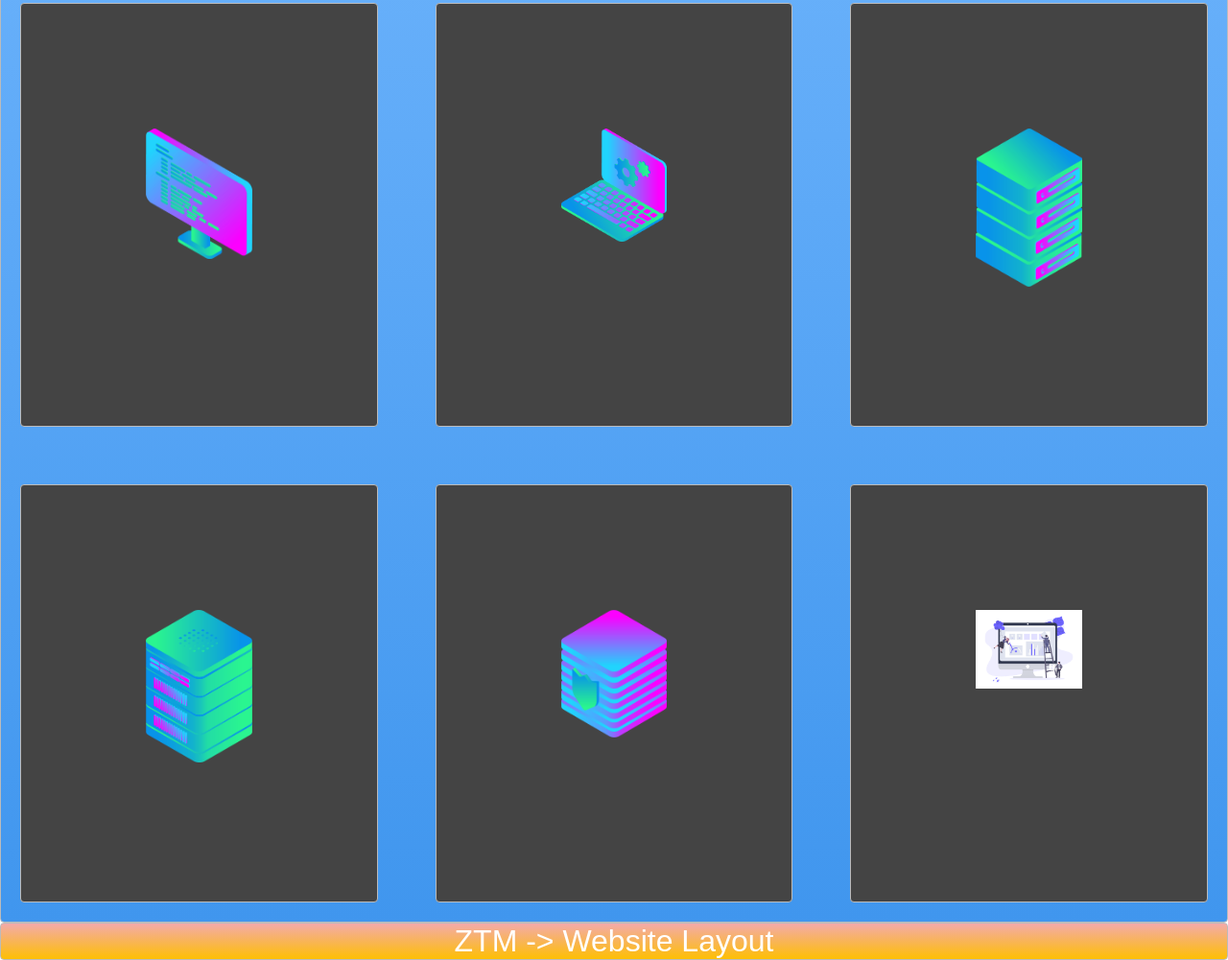
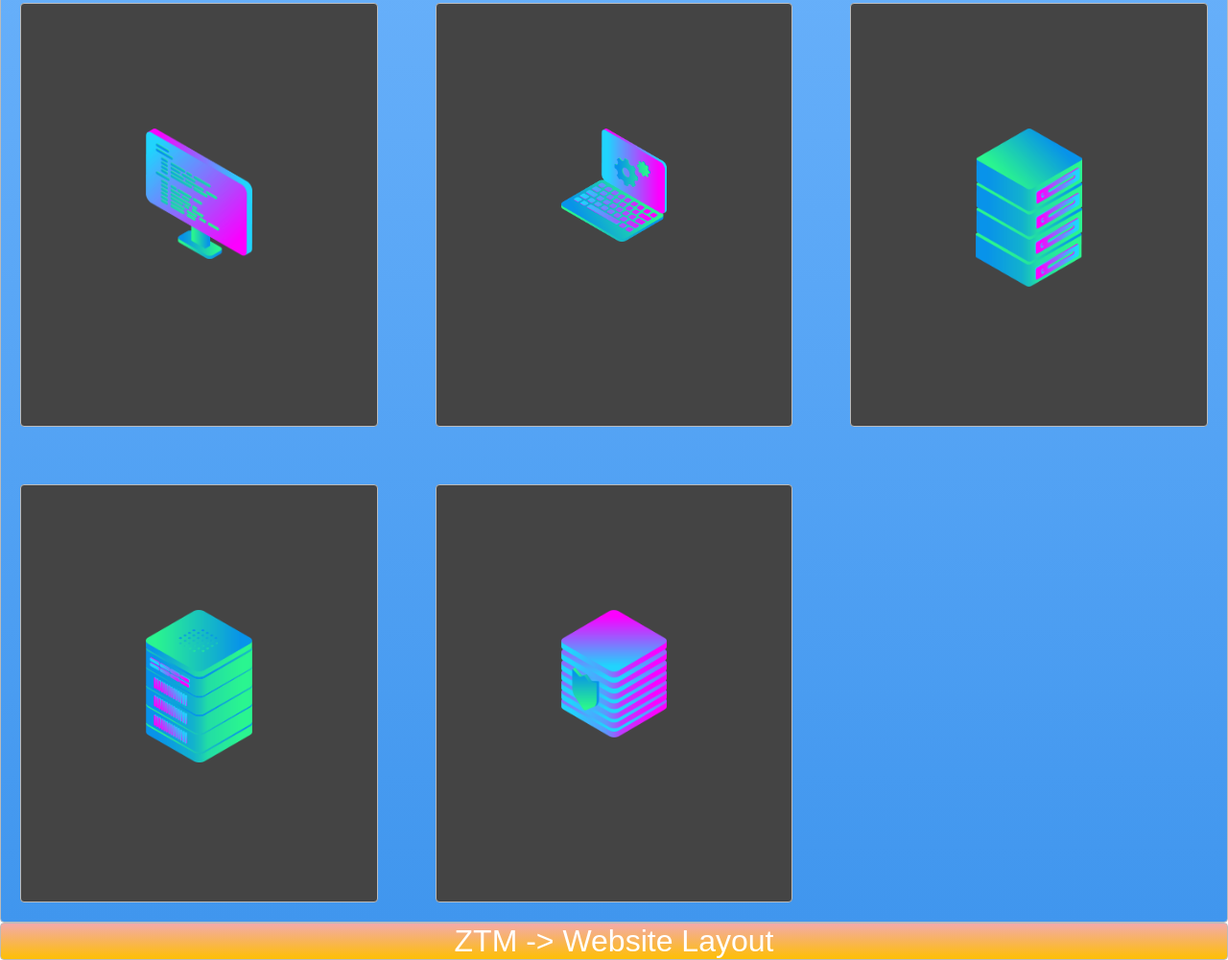
Before and after one commit to v4sj4n/ztm-layout-example, a plain HTML site: page index.html in a window 1280 px wide. Shown: the part 906-1907 px from the top of the page at 96% size. Drawn offline with Linux system fonts and the light colour scheme.

Commit message:
Updated grid

```diff
--- a/index.html
+++ b/index.html
@@ -29,8 +29,8 @@
     <div class="box zone"><img src="img/server_2_2.png" alt=""></div>
     <div class="box zone"><img src="img/server_3.png" alt=""></div>
     <div class="box zone"><img src="img/server_safe_2.png" alt=""></div>
-    <div class="box zone"><img src="img/undraw.png" alt=""></div>
   </div>
+</div>
 
   <footer class="zone yellow">ZTM -> Website Layout</footer>
 </body>
```
